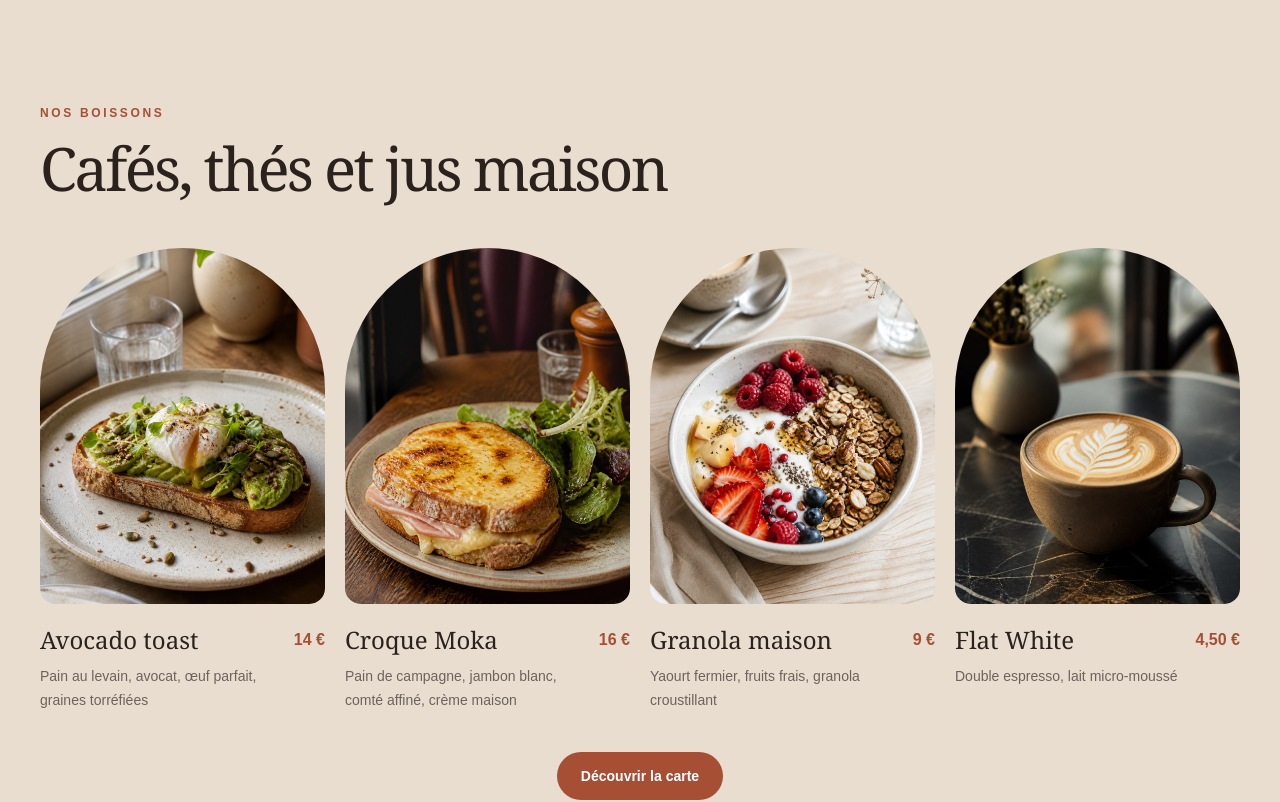
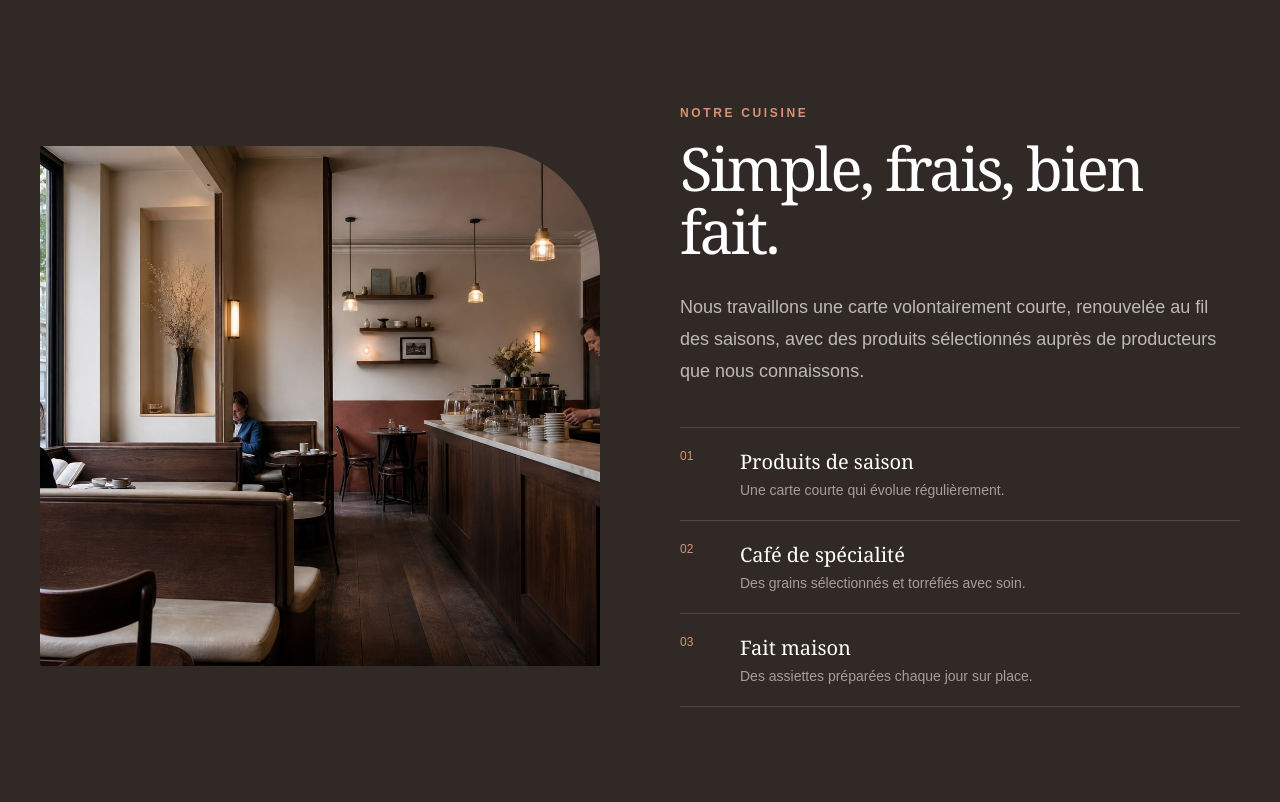
Before and after one commit to thomas-savigner/websites-demo, a Next.js app: page /demo/atelier-moka in a window 1280 px wide. Shown: the part 1700-2502 px from the top of the page. Built offline with nearby package versions, Linux system fonts and the light colour scheme.

Commit message:
feat: supprimer la section des boissons dans la page RestaurantSite

```diff
--- a/components/demos/restaurant-cafe/RestaurantSite.js
+++ b/components/demos/restaurant-cafe/RestaurantSite.js
@@ -128,26 +128,6 @@ export default function RestaurantSite() {
           </div>
         </section>
 
-        <section id="boissons" className="scroll-mt-20 bg-[#e8ddcf] px-5 py-20 sm:px-8 sm:py-28 lg:px-10">
-          <div className="mx-auto max-w-[1440px]">
-            <Reveal><SectionHeading kicker="Nos boissons">Cafés, thés et jus maison</SectionHeading></Reveal>
-            <Reveal className="mt-12 mb-8 grid gap-x-5 gap-y-10 sm:grid-cols-2 lg:grid-cols-4" stagger={0.09}>
-              {dishes.map(([name, description, price], index) => (
-                <article key={name} data-reveal-item className="group">
-                  <div className="relative aspect-[4/5] overflow-hidden rounded-t-[9rem] rounded-b-2xl bg-[#ddcdbd]">
-                    <Image src={images.dishes[index]} alt={name} fill sizes="(max-width: 639px) 100vw, (max-width: 1023px) 50vw, 25vw" className="object-cover transition duration-700 ease-out group-hover:scale-[1.035]" />
-                  </div>
-                  <div className="mt-5 flex items-start justify-between gap-4"><div><h3 className="font-serif text-2xl">{name}</h3><p className="mt-2 text-sm leading-6 text-[#6e625c]">{description}</p></div><span className="shrink-0 pt-1 font-semibold text-[#a64f35]">{price}</span></div>
-                </article>
-              ))}
-            </Reveal>
-            <div className="mt-10 text-center">
-              <ButtonLink href="/demo/atelier-moka/carte" >Découvrir la carte</ButtonLink>
-            </div>
-          </div>
-        </section>
-
-
         <section id="cuisine" className="scroll-mt-20 bg-[#302925] px-5 py-20 text-white sm:px-8 sm:py-28 lg:px-10">
           <div className="mx-auto grid max-w-[1440px] gap-12 lg:grid-cols-2 lg:items-center lg:gap-20">
             <Reveal className="relative min-h-[520px] overflow-hidden rounded-[2px_120px_2px_2px]"><Image src={images.interior} alt="L’intérieur vivant de l’Atelier Moka" fill sizes="(max-width: 1023px) 100vw, 50vw" className="object-cover" /></Reveal>
```
